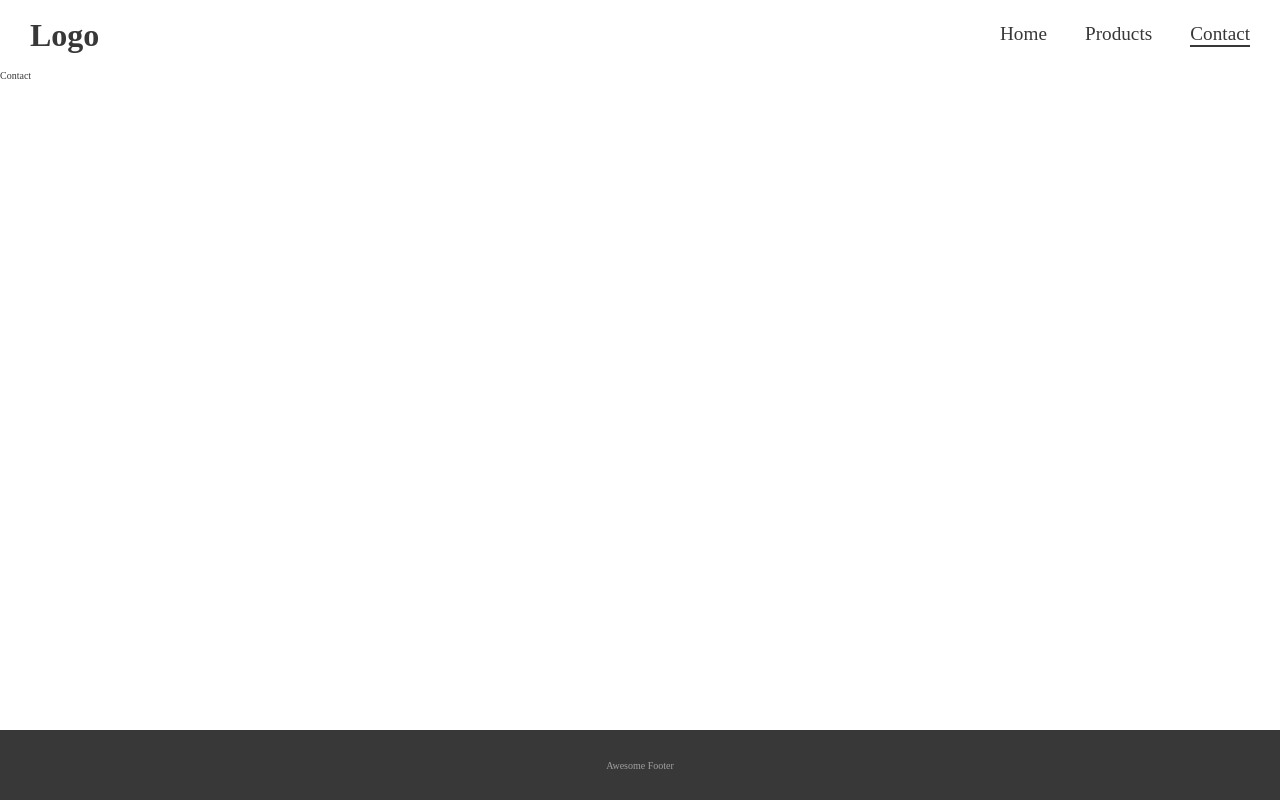
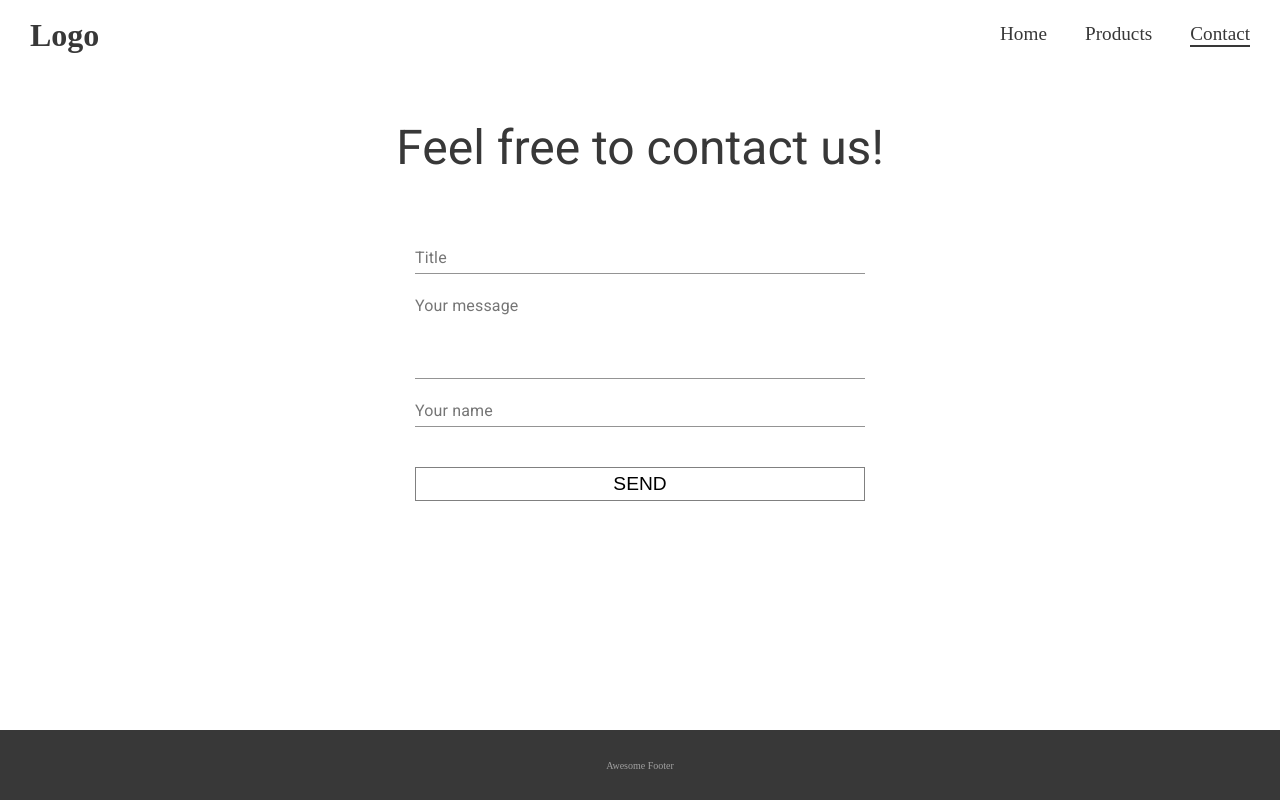
Before and after one commit to Andonee/simple-e-commerce, a React (Create React App) app: page /#/contact in a window 1280 px wide. Built offline with nearby package versions, Linux system fonts and the light colour scheme.

Commit message:
add contact page

```diff
--- a/src/components/UI/CustomButton.tsx
+++ b/src/components/UI/CustomButton.tsx
@@ -4,7 +4,7 @@ import Button from '@material-ui/core/Button'
 import { withStyles, Theme } from '@material-ui/core/styles'
 
 type CustomButtonProps = {
-	onClick: () => void
+	onClick?: () => void
 	children: React.ReactNode
 	backgroundcolor?: 'primary' | 'success' | string
 	fontcolor?: string
--- /dev/null
+++ b/src/components/UI/Input.tsx
@@ -0,0 +1,42 @@
+import React from 'react'
+import TextField from '@material-ui/core/TextField'
+
+type InputType = {
+	id: string
+	label: string
+	variant?: 'filled' | 'outlined'
+	multiline?: boolean
+	size?: 'small' | 'medium'
+	rows?: number
+	onChange: (e: React.ChangeEvent<HTMLInputElement>) => void
+	name: string
+	value: string
+}
+
+const Input = ({
+	id,
+	label,
+	variant,
+	multiline = false,
+	size = 'medium',
+	rows = 4,
+	onChange,
+	name,
+	value,
+}: InputType) => {
+	return (
+		<TextField
+			id={id}
+			label={label}
+			variant={variant}
+			multiline={multiline}
+			size={size}
+			rows={rows}
+			onChange={onChange}
+			name={name}
+			value={value}
+		/>
+	)
+}
+
+export default Input
--- a/src/components/UI/index.tsx
+++ b/src/components/UI/index.tsx
@@ -1,3 +1,4 @@
 export { default as Image } from './Image'
 export { default as Button } from './CustomButton'
 export { default as Card } from './CustomCard'
+export { default as Input } from './Input'
--- a/src/pages/Contact.tsx
+++ b/src/pages/Contact.tsx
@@ -1,7 +1,87 @@
-import React from 'react'
+import React, { useState } from 'react'
+import { Typography } from '@material-ui/core'
+import { makeStyles } from '@material-ui/styles'
+import { Input } from '../components/UI'
 
 const Contact = () => {
-	return <div>Contact</div>
+	const classes = useStyles()
+	const [message, setMessage] = useState({
+		title: '',
+		content: '',
+		email: '',
+	})
+
+	const onSubmit = (e: React.FormEvent) => {
+		e.preventDefault()
+		console.log('Sent message', message)
+	}
+
+	const onInputHandler = (e: React.ChangeEvent<HTMLInputElement>) => {
+		setMessage(prevState => ({
+			...prevState,
+			[e.target.name]: e.target.value,
+		}))
+		return
+	}
+	return (
+		<div className={classes.contact}>
+			<Typography variant='h3'>Feel free to contact us!</Typography>
+			<form className={classes.form} onSubmit={onSubmit}>
+				<Input
+					onChange={onInputHandler}
+					id='title-input-field'
+					label='Title'
+					name='title'
+					value={message.title}
+				/>
+				<Input
+					onChange={onInputHandler}
+					id='message-input-field'
+					label='Your message'
+					multiline={true}
+					name='content'
+					value={message.content}
+				/>
+				<Input
+					onChange={onInputHandler}
+					id='name-input-field'
+					label='Your name'
+					name='email'
+					value={message.email}
+				/>
+
+				<input className={classes.input} type='submit' value='Send' />
+			</form>
+		</div>
+	)
 }
 
 export default Contact
+
+const useStyles = makeStyles({
+	contact: {
+		display: 'flex',
+		flexDirection: 'column',
+		alignItems: 'center',
+		margin: '50px auto',
+		maxWidth: '90%',
+	},
+
+	form: {
+		display: 'flex',
+		flexDirection: 'column',
+		maxWidth: '90vw',
+		width: '450px',
+		margin: '50px auto',
+	},
+
+	input: {
+		marginTop: '40px',
+		fontSize: '1.2rem',
+		textTransform: 'uppercase',
+		background: '#fff',
+		padding: '5px 10px',
+		border: '1px solid gray',
+		cursor: 'pointer',
+	},
+})
--- a/src/pages/Product.tsx
+++ b/src/pages/Product.tsx
@@ -74,9 +74,14 @@ export default Product
 const useStyles = makeStyles({
 	product: {
 		display: 'flex',
+		flexDirection: 'column',
 		justifyContent: 'space-around',
 		width: '90%',
 		margin: '50px auto',
+
+		'@media (min-width: 756px)': {
+			flexDirection: 'row',
+		},
 	},
 	imageContainer: {
 		flexBasis: '40%',
@@ -85,6 +90,11 @@ const useStyles = makeStyles({
 		flexBasis: '40%',
 		fontSize: '1.2rem',
 		textAlign: 'justify',
+		marginTop: '40px',
+
+		'@media (min-width: 756px)': {
+			marginTop: 0,
+		},
 	},
 	image: {
 		maxWidth: '500px',
```
